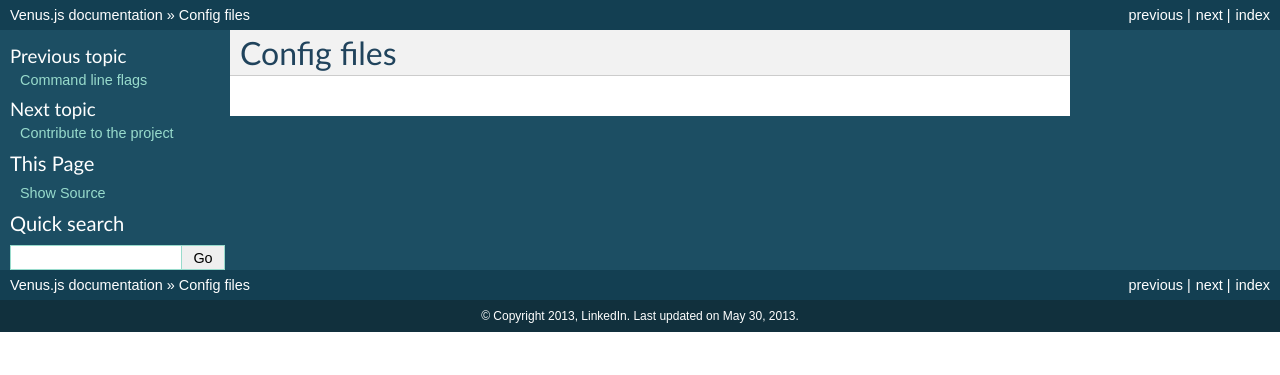
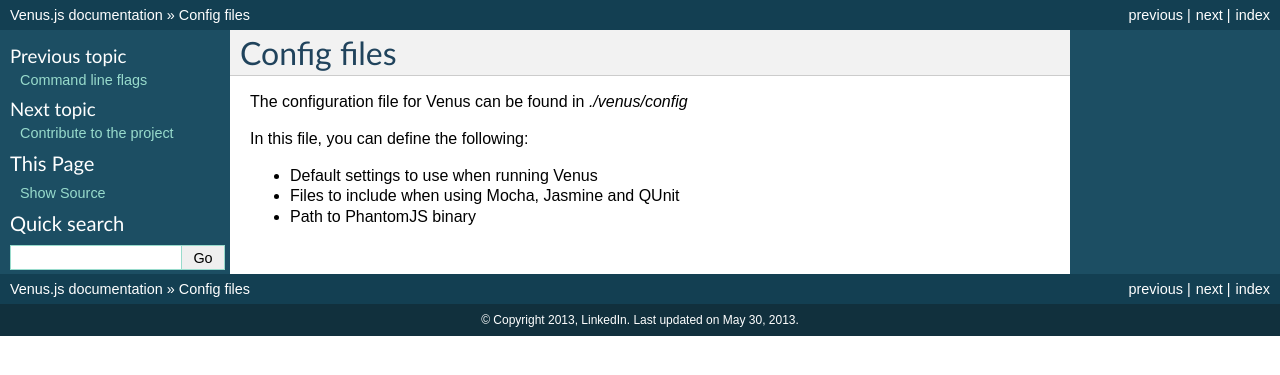
Before and after one commit to roelrz/docs, a Sphinx documentation site: the page built from source/reference/config_files.rst, in a window 1280 px wide. Shown: the top 375 px of the page. Built offline with Sphinx 7.4.7, drawn with Linux system fonts in a browser that asks for light colours.

Commit message:
converted documentation for "Config files"

```diff
--- a/source/reference/config_files.rst
+++ b/source/reference/config_files.rst
@@ -3,3 +3,11 @@
 ***************
 Config files
 ***************
+
+The configuration file for Venus can be found in `./venus/config`
+
+In this file, you can define the following:
+
+- Default settings to use when running Venus
+- Files to include when using Mocha, Jasmine and QUnit
+- Path to PhantomJS binary
```
